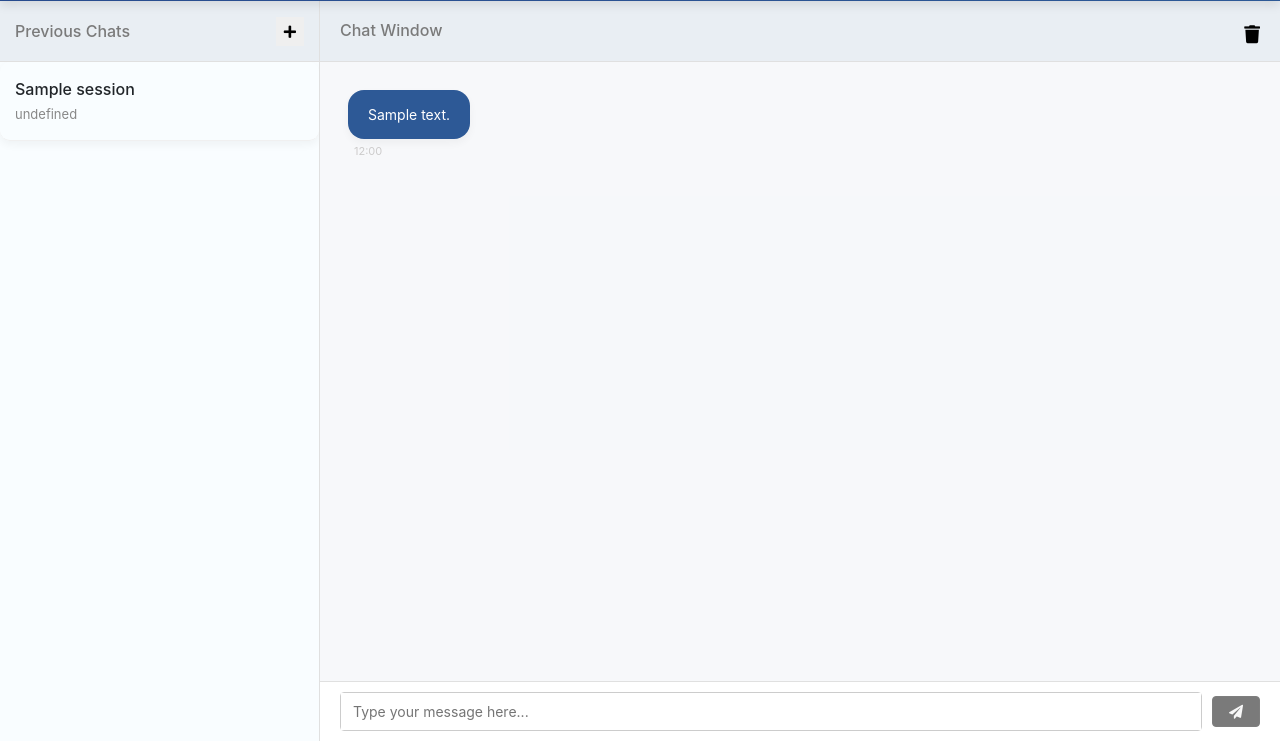
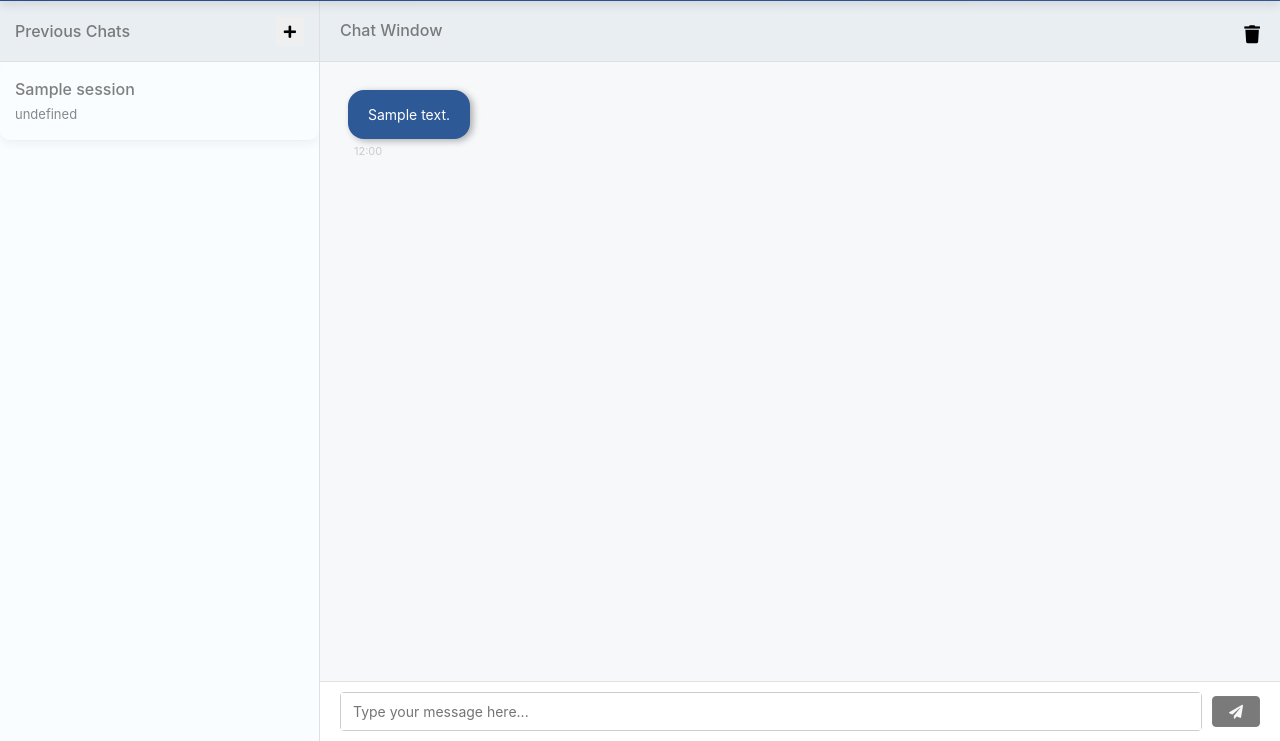
Before and after one commit to gcarson1/SmartCart, a Flask app: page / in a window 1280 px wide. Shown: the part 59-800 px from the top of the page. Run offline with Flask 3, Linux system fonts and the light colour scheme; a user stored in the database is signed in; tables that the repository leaves empty hold one stand-in row (values such as "Sample post"); some libraries are stand-ins or nearby versions.

Commit message:
frontend

```diff
--- a/static/css/general.css
+++ b/static/css/general.css
@@ -4,6 +4,8 @@
     box-sizing: border-box;
     font-family: -apple-system, BlinkMacSystemFont, "Segoe UI", Roboto, Helvetica, Arial, sans-serif;
   }
+
+
 
   /* Top Bar Styling */
   .top_menu {
--- a/static/css/index.css
+++ b/static/css/index.css
@@ -44,6 +44,7 @@
   right: 0;
   background: #fff;
   box-shadow: 0px 2px 5px rgba(28, 28, 28, 0.3);
+  border-radius: 8px;
   padding: 12px;
   width: 140px;
   display: none;
@@ -136,6 +137,7 @@
 
 .chat-name {
   font-weight: 500;
+  color: #7f7f7f;
 }
 
 .chat-snippet {
@@ -194,6 +196,7 @@
   flex-direction: column;
   margin-bottom: 20px;
   opacity: 0;
+  clear: both;
   padding: 1vh;
   transition: all 0.5s linear;
 }
@@ -211,16 +214,26 @@
   box-shadow: 0 4px 8px rgba(0, 0, 0, 0.042);
 }
 
+.message.left {
+  align-items: flex-start;
+}
+
 .message.left .text_wrapper {
   background-color: #2d5996;
   color: #fff;
   margin-left: 10px;
+  box-shadow: 3px 2px 7px rgba(0, 0, 0, 0.305);
   align-self: flex-start;
+}
+
+.message.right {
+  align-items: flex-end;
 }
 
 .message.right .text_wrapper {
   background-color: #009688;
   color: #fff;
+  box-shadow: 3px 2px 7px rgba(0, 0, 0, 0.299);
   margin-right: 10px;
   align-self: flex-end;
 }
@@ -230,6 +243,14 @@
   color: #cccbcb;
   margin-top: 4px;
   padding: 0 16px;
+}
+
+.message .text_wrapper {
+  border-radius: 16px;
+  padding: 14px 20px;
+  max-width: 70%;
+  font-size: 14px;
+  position: relative;
 }
 
 .bottom_wrapper {
```
